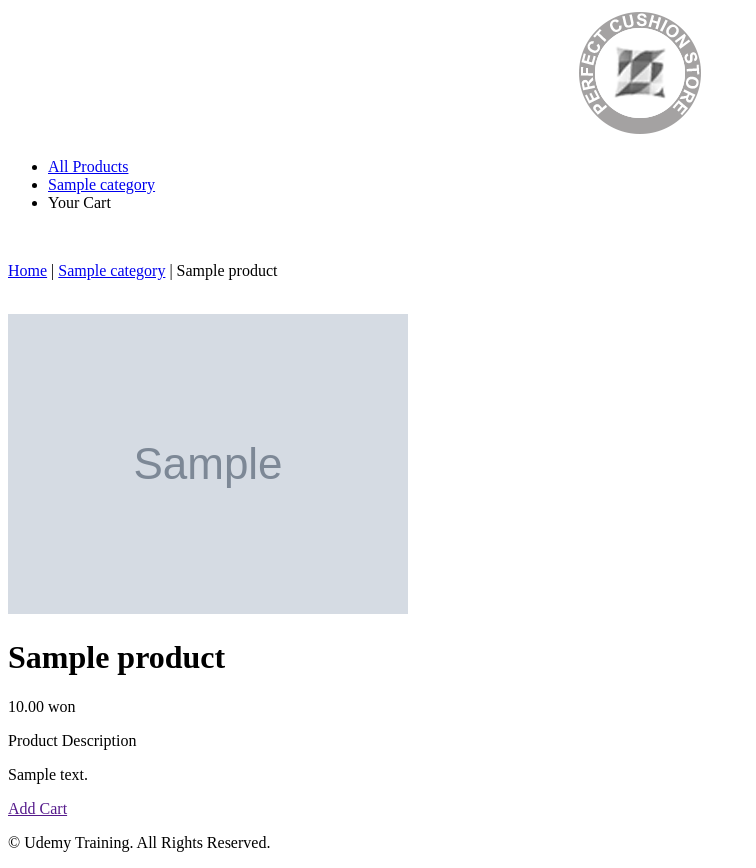
After one commit to yeojin-dev/Django-Shop, a Django app: a page that uses app/shop/templates/shop/product.html in a window 1280 px wide. The commit adds this page. Shown: the whole page, without its empty margins (0-756 px from the left). Run offline with Django 3.2, Linux system fonts and the light colour scheme; tables that the repository leaves empty hold one stand-in row (values such as "Sample post"); grey boxes marked "Sample" are stand-in pictures.

Commit message:
Product Detail 뷰 구현

```diff
--- a/app/shop/models.py
+++ b/app/shop/models.py
@@ -41,5 +41,12 @@ class Product(models.Model):
         verbose_name = 'product'
         verbose_name_plural = 'products'
 
+    @property
+    def get_url(self):
+        return reverse(
+            'shop:product_detail',
+            args=[self.category.slug, self.slug]
+        )
+
     def __str__(self):
         return '{}'.format(self.name)
--- a/app/shop/templates/shop/category.html
+++ b/app/shop/templates/shop/category.html
@@ -42,7 +42,7 @@
             {% for product in products %}
             <div>
                 <div>
-                    <a href=""><img src="{{ product.image.url }}" alt="{{ product.name }}"></a>
+                    <a href="{{ product.get_url }}"><img src="{{ product.image.url }}" alt="{{ product.name }}"></a>
                     <div>
                         <h4>{{ product.name }}</h4>
                         <p>{{ Product.price }} won</p>
--- /dev/null
+++ b/app/shop/templates/shop/product.html
@@ -0,0 +1,38 @@
+{% extends "base.html" %}
+{% load staticfiles %}
+{% block metadescription %}
+    {{ product.description|truncatewords:155 }}
+{% endblock %}
+{% block title %}
+    {{ product.name }} - Perfect Cushion Store
+{% endblock %}
+{% block content %}
+<div>
+    <div>
+        <p><a href="{% url 'shop:all_products' %}">Home</a> | <a href="{{ product.category.get_url }}">{{ product.category }}</a> | {{ product.name }}</p>
+    </div>
+    <div>
+        <br>
+        <div>
+            <div>
+                <div>
+                    <img src="{{ product.image.url }}" alt="{{ product.name }}">
+                </div>
+            </div>
+            <div>
+                <div>
+                    <h1>{{ product.name }}</h1>
+                    <p>{{ product.price }} won</p>
+                    <p>Product Description</p>
+                    <p>{{ product.description }}</p>
+                    {% if product.stock <= 0 %}
+                        <p><b>Out of Stock</b></p>
+                    {% else %}
+                        <a href="">Add Cart</a>
+                    {% endif %}
+                </div>
+            </div>
+        </div>
+    </div>
+</div>
+{% endblock %}
--- a/app/shop/urls.py
+++ b/app/shop/urls.py
@@ -11,4 +11,9 @@ urlpatterns = [
         views.all_products_by_category,
         name='all_products_by_category'
     ),
+    path(
+        '<str:category_slug>/<str:product_slug>/',
+        views.product_detail,
+        name='product_detail'
+    )
 ]
--- a/app/shop/views.py
+++ b/app/shop/views.py
@@ -28,3 +28,17 @@ def all_products_by_category(request, category_slug=None):
     }
 
     return render(request, 'shop/category.html', context)
+
+
+def product_detail(request, category_slug, product_slug):
+    product = get_object_or_404(
+        Product,
+        category__slug=category_slug,
+        slug=product_slug,
+    )
+
+    context = {
+        'product': product,
+    }
+
+    return render(request, 'shop/product.html', context)
```
